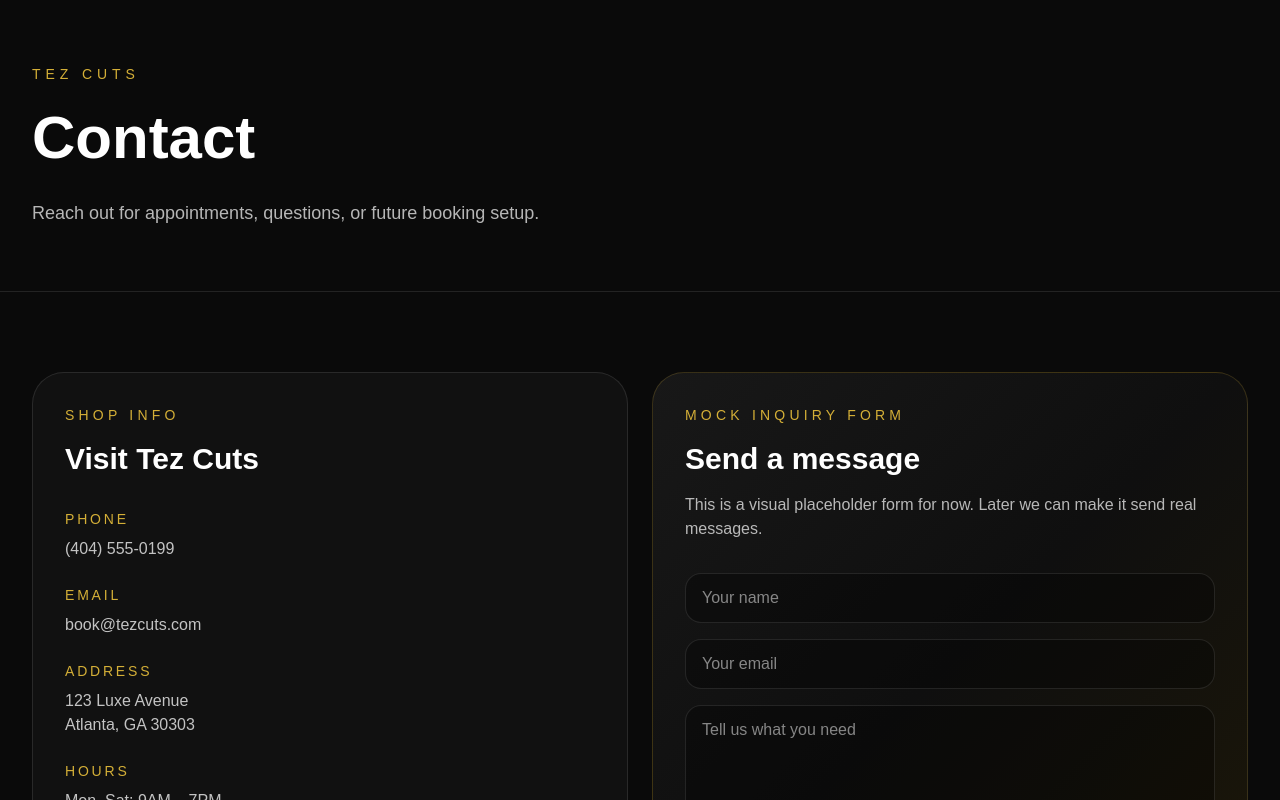
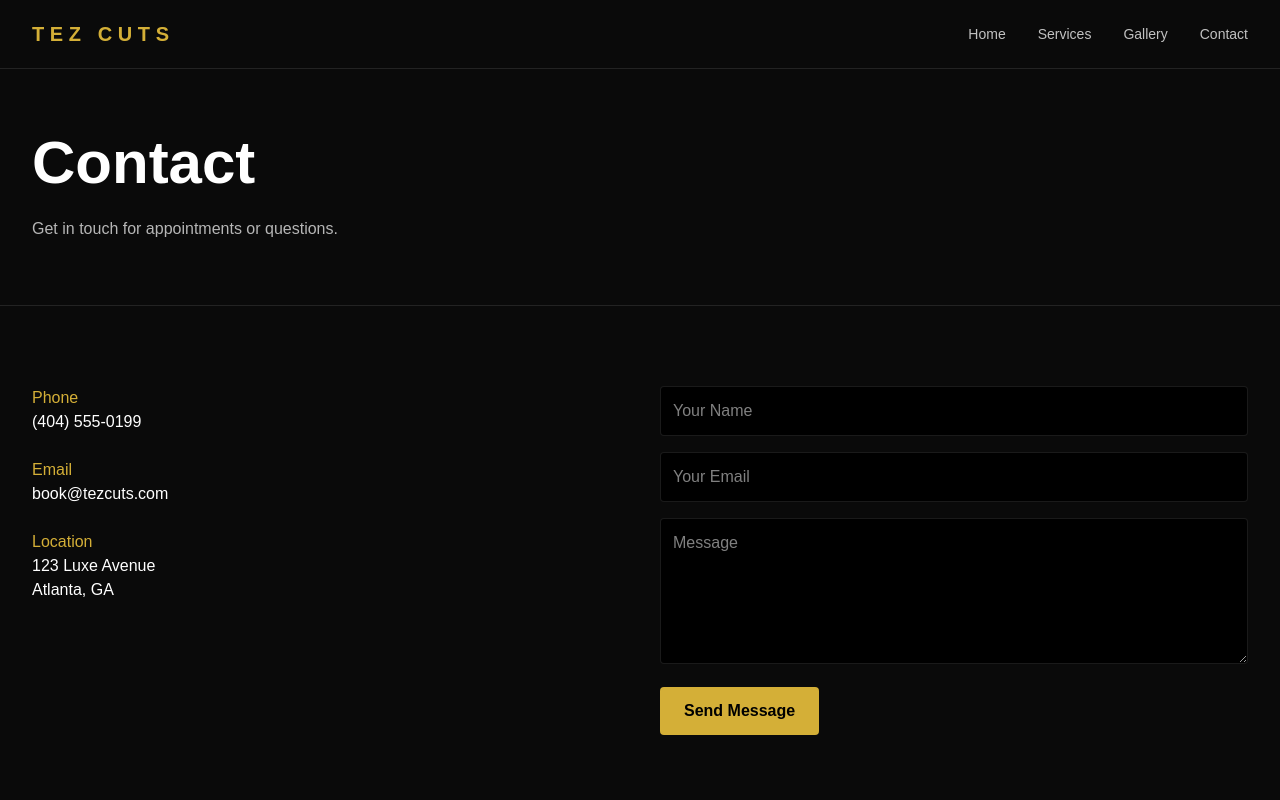
Before and after one commit to receptioniqbusiness/tez-cuts, a Next.js app: page /contact in a window 1280 px wide. Shown: the top 800 px of the page. Built offline with nearby package versions, Linux system fonts and the light colour scheme.

Commit message:
Update page.tsx

```diff
--- a/app/contact/page.tsx
+++ b/app/contact/page.tsx
@@ -1,97 +1,64 @@
+import Header from "../../components/Header";
+import Footer from "../../components/Footer";
+
 export default function ContactPage() {
   return (
     <main className="min-h-screen bg-[#0a0a0a] text-white">
+      <Header />
+
       <section className="border-b border-white/10">
         <div className="mx-auto max-w-7xl px-6 py-16 lg:px-8">
-          <p className="text-sm uppercase tracking-[0.35em] text-[#d4af37]">
-            Tez Cuts
-          </p>
-          <h1 className="mt-4 text-5xl font-bold leading-tight md:text-6xl">
-            Contact
-          </h1>
-          <p className="mt-6 max-w-2xl text-lg text-white/70">
-            Reach out for appointments, questions, or future booking setup.
+          <h1 className="text-5xl font-bold md:text-6xl">Contact</h1>
+          <p className="mt-6 max-w-2xl text-white/70">
+            Get in touch for appointments or questions.
           </p>
         </div>
       </section>
 
       <section className="mx-auto max-w-7xl px-6 py-20 lg:px-8">
-        <div className="grid gap-6 md:grid-cols-2">
-          <div className="rounded-[2rem] border border-white/10 bg-white/[0.03] p-8">
-            <p className="text-sm uppercase tracking-[0.3em] text-[#d4af37]">
-              Shop Info
-            </p>
-            <h2 className="mt-4 text-3xl font-semibold">Visit Tez Cuts</h2>
-
-            <div className="mt-8 space-y-6 text-white/75">
+        <div className="grid gap-10 md:grid-cols-2">
+          <div className="space-y-6">
             <div>
-                <p className="text-sm uppercase tracking-[0.2em] text-[#d4af37]">
-                  Phone
-                </p>
-                <p className="mt-2">(404) 555-0199</p>
+              <p className="text-[#d4af37]">Phone</p>
+              <p>(404) 555-0199</p>
             </div>
 
             <div>
-                <p className="text-sm uppercase tracking-[0.2em] text-[#d4af37]">
-                  Email
-                </p>
-                <p className="mt-2">book@tezcuts.com</p>
+              <p className="text-[#d4af37]">Email</p>
+              <p>book@tezcuts.com</p>
             </div>
 
             <div>
-                <p className="text-sm uppercase tracking-[0.2em] text-[#d4af37]">
-                  Address
-                </p>
-                <p className="mt-2">123 Luxe Avenue</p>
-                <p>Atlanta, GA 30303</p>
-              </div>
-
-              <div>
-                <p className="text-sm uppercase tracking-[0.2em] text-[#d4af37]">
-                  Hours
-                </p>
-                <p className="mt-2">Mon–Sat: 9AM – 7PM</p>
-                <p>Sunday: Closed</p>
-              </div>
+              <p className="text-[#d4af37]">Location</p>
+              <p>123 Luxe Avenue</p>
+              <p>Atlanta, GA</p>
             </div>
           </div>
 
-          <div className="rounded-[2rem] border border-[#d4af37]/20 bg-[linear-gradient(135deg,#181818,#0f0f0f,#1c1708)] p-8">
-            <p className="text-sm uppercase tracking-[0.3em] text-[#d4af37]">
-              Mock Inquiry Form
-            </p>
-            <h2 className="mt-4 text-3xl font-semibold">Send a message</h2>
-            <p className="mt-4 text-white/70">
-              This is a visual placeholder form for now. Later we can make it send
-              real messages.
-            </p>
-
-            <form className="mt-8 space-y-4">
+          <form className="space-y-4">
             <input
               type="text"
-                placeholder="Your name"
-                className="w-full rounded-2xl border border-white/10 bg-black/30 px-4 py-3 text-white outline-none"
+              placeholder="Your Name"
+              className="w-full p-3 rounded bg-black border border-white/10"
             />
             <input
               type="email"
-                placeholder="Your email"
-                className="w-full rounded-2xl border border-white/10 bg-black/30 px-4 py-3 text-white outline-none"
+              placeholder="Your Email"
+              className="w-full p-3 rounded bg-black border border-white/10"
             />
             <textarea
-                placeholder="Tell us what you need"
+              placeholder="Message"
               rows={5}
-                className="w-full rounded-2xl border border-white/10 bg-black/30 px-4 py-3 text-white outline-none"
+              className="w-full p-3 rounded bg-black border border-white/10"
             />
-              <button
-                type="button"
-                className="rounded-full bg-[#d4af37] px-6 py-3 text-sm font-semibold text-black transition hover:scale-[1.02]"
-              >
+            <button className="bg-[#d4af37] text-black px-6 py-3 rounded font-semibold">
               Send Message
             </button>
           </form>
         </div>
-        </div>
       </section>
+
+      <Footer />
     </main>
   );
 }
```
Lines whose indentation alone changed are shown as unchanged.
